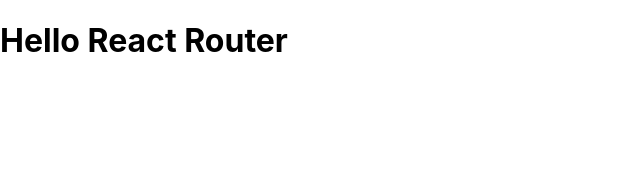
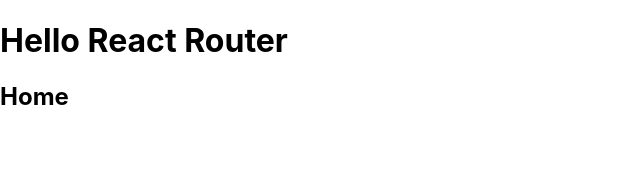
Before and after one commit to high-g/react-router, a React (Create React App) app: page / in a window 1280 px wide. Shown: the top 172 px of the page, without its empty margins (0-640 px from the left). Built offline with nearby package versions, Linux system fonts and the light colour scheme.

Commit message:
update: app.js

```diff
--- a/src/App.js
+++ b/src/App.js
@@ -1,8 +1,19 @@
+import { BrowserRouter, Route } from 'react-router-dom'
+
 const App = () => {
   return (
-    <div>
+    <BrowserRouter>
       <h1>Hello React Router</h1>
-    </div>
+      <Route path="/">
+        <Home />
+      </Route>
+      <Route path="/about">
+        <About />
+      </Route>
+      <Route path="/contact">
+        <Contact />
+      </Route>
+    </BrowserRouter>
   )
 }
 
```
